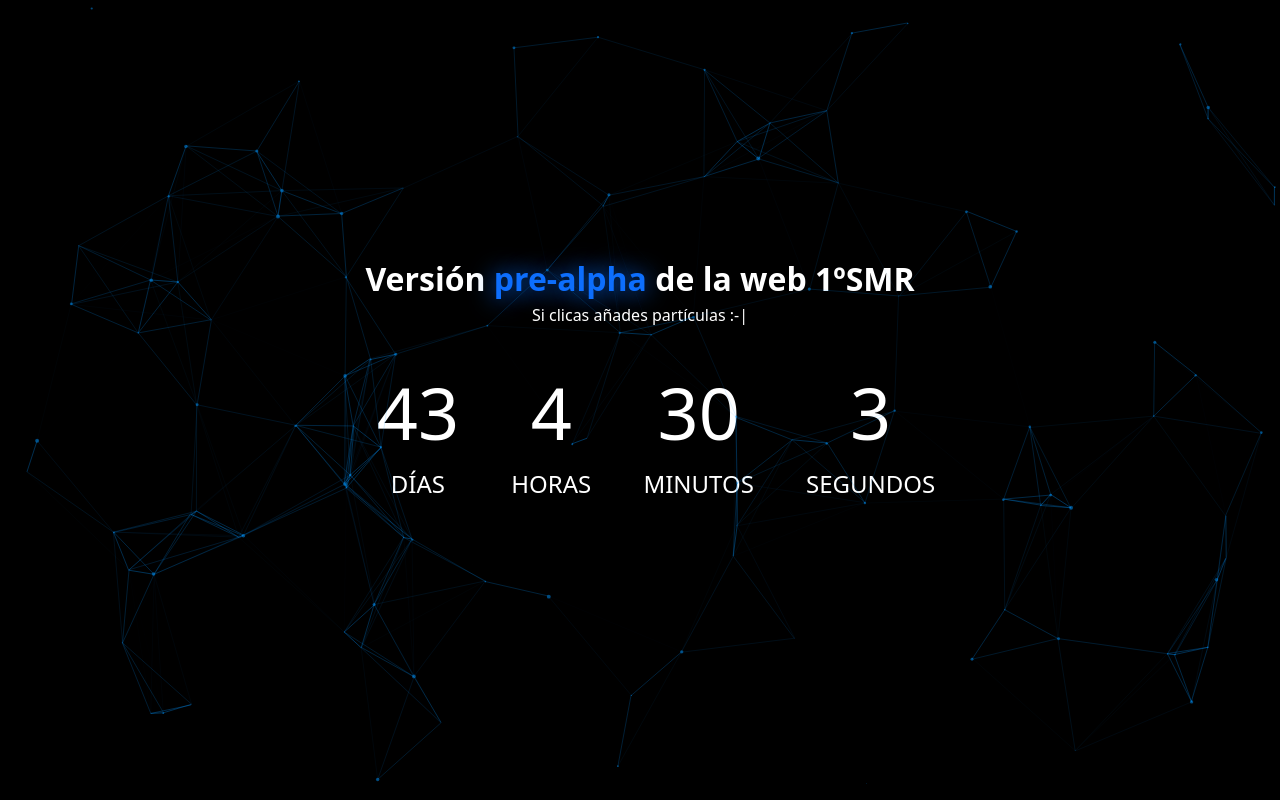
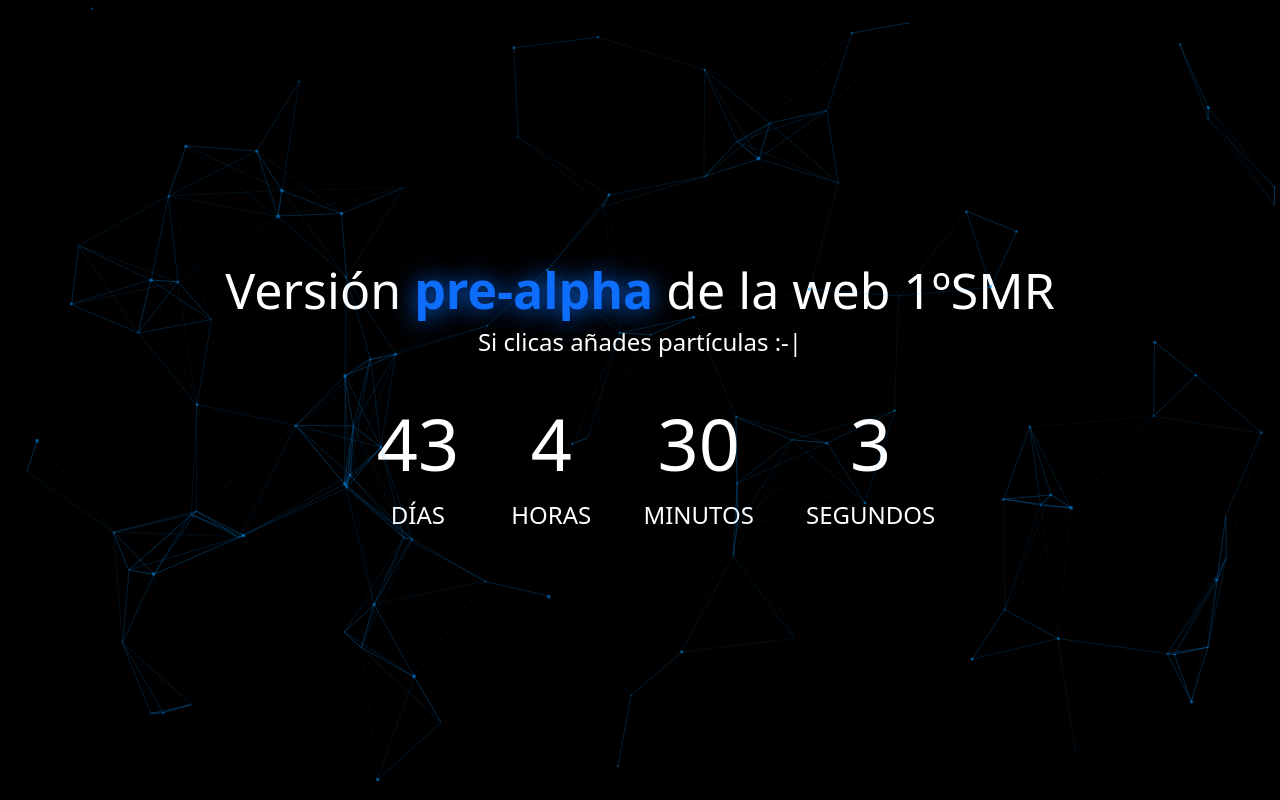
Before and after one commit to trabuko300/trabuko300.github.io, a website: page index.html in a window 1280 px wide. Drawn offline with nearby package versions, Linux system fonts and the light colour scheme.

Commit message:
Add files via upload

```diff
--- a/countdown.css
+++ b/countdown.css
@@ -12,6 +12,7 @@
   width: 100%;
   align-items: center;
   text-align: center;
+  margin-right: 3px;
 }
 
 h1 {
--- a/estilos.css
+++ b/estilos.css
@@ -217,11 +217,12 @@ body{
 /*H1 ANIMADO*/
 
 b{
-  font-weight: 700;
+  font-weight: 600;
   color: #0D6EFD;
   text-shadow: 0px 1px 25px rgba(13, 110, 253, 1);
 }
 
 h2{
-  font-weight: 600;
+  font-weight: 500;
+  font-size: 50px;
 }
--- a/index.html
+++ b/index.html
@@ -20,7 +20,7 @@
         <div class="container-xl">
             <div class="portada mostrar">
                 <h2 id="animated-heading2 fw-bold text-bg-primary">Versión <b>pre-alpha</b> de la web 1ºSMR</h2>
-                <h6>Si clicas añades partículas :-|</h6>
+                <h4>Si clicas añades partículas :-|</h4>
             </div>
             <div class="containerr">
                 <div id="countdown">
```
